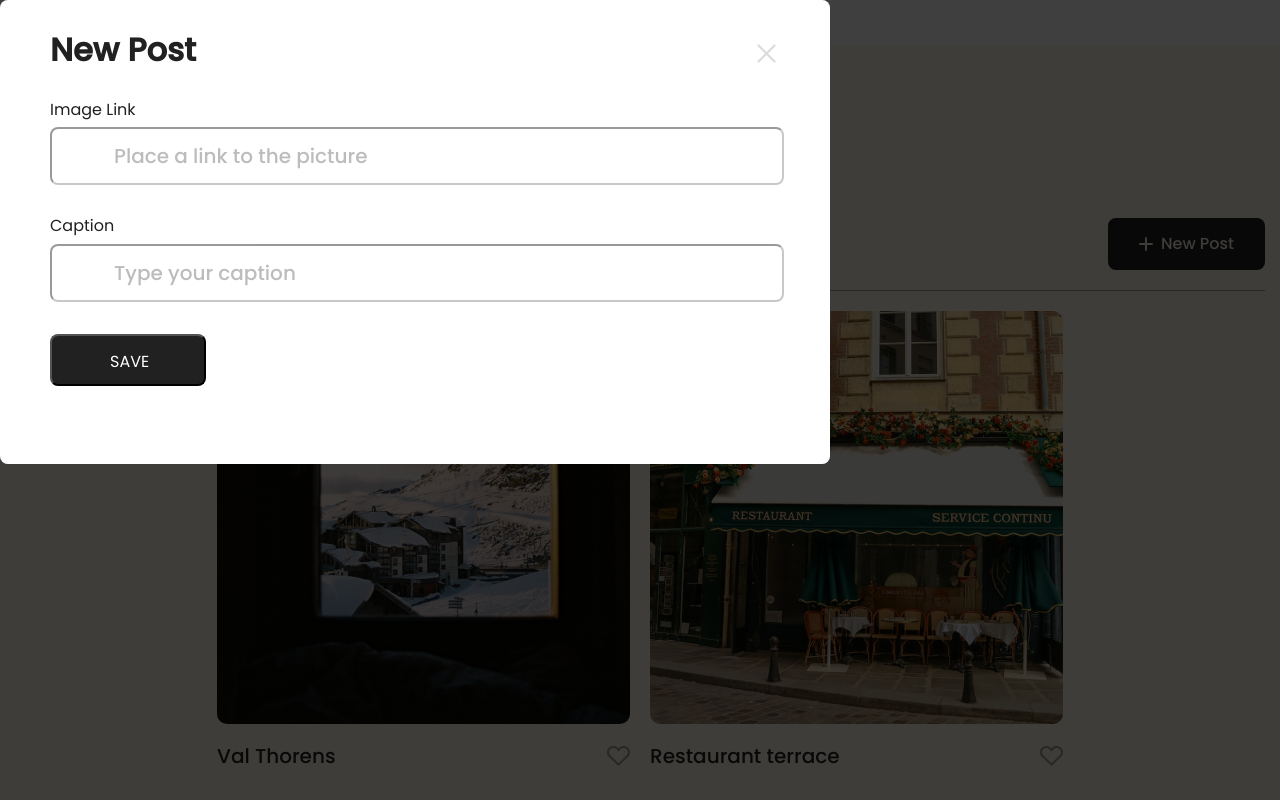
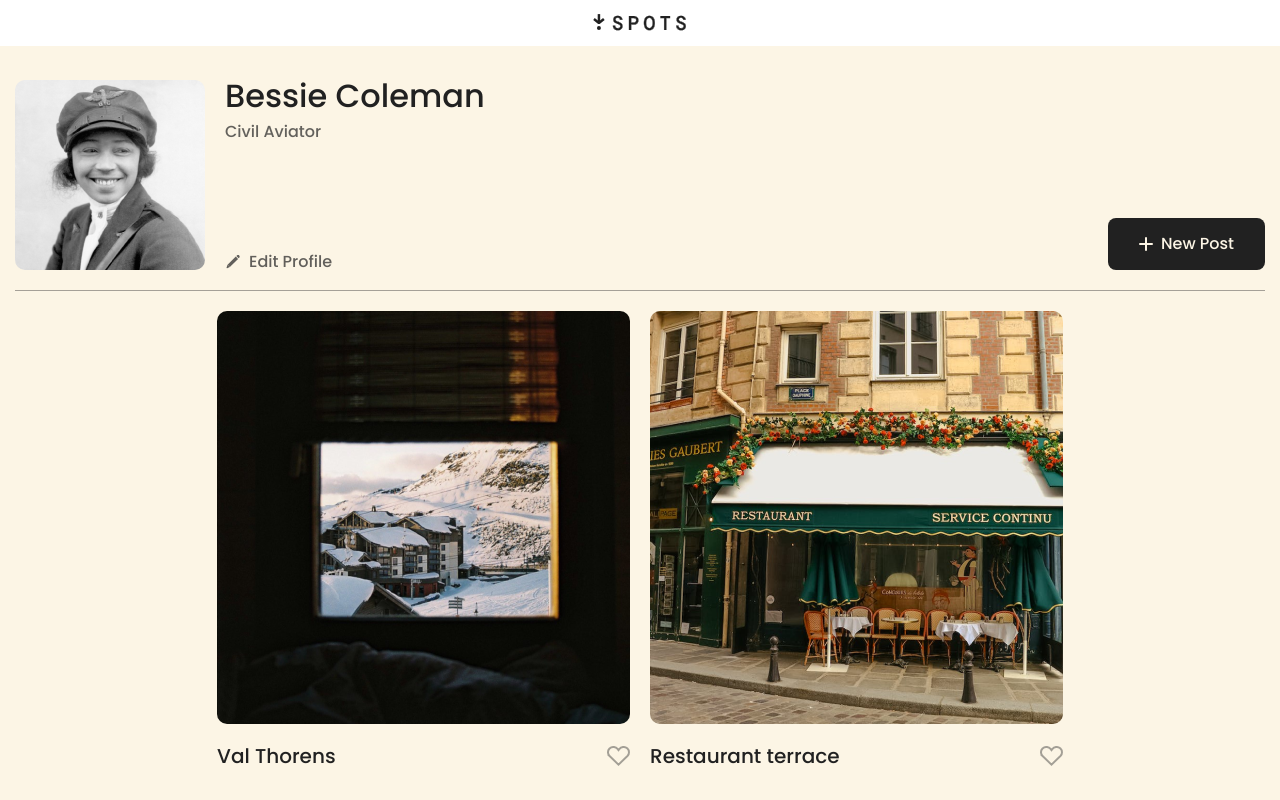
Before and after one commit to japorongao/se_project_spots, a plain HTML site: page index.html in a window 1280 px wide. Shown: the top 800 px of the page. Drawn offline with Linux system fonts and the light colour scheme.

Commit message:
modal Update

```diff
--- a/blocks/modal.css
+++ b/blocks/modal.css
@@ -6,7 +6,7 @@
   right: 0;
   bottom: 0;
   left: 0;
-  display: none;
+  display: flex;
   justify-content: center;
   align-items: center;
   font-family: Poppins, Arial, Helvetica, sans-serif;
@@ -14,7 +14,6 @@
 
 .modal_is-opened {
   visibility: visible;
-  display: block;
 }
 
 .modal__container {
--- a/index.html
+++ b/index.html
@@ -110,7 +110,7 @@
       <footer class="footer">
         <p class="footer__copyright">2025 &copy Spots</p>
       </footer>
-      <div class="modal modal_is-opened">
+      <div class="modal">
         <div class="modal__container">
           <button type="button" class="modal__close-btn">X</button>
           <h2 class="modal__title">Edit Profile</h2>
@@ -137,7 +137,7 @@
           </form>
         </div>
       </div>
-      <div class="modal modal_is-opened">
+      <div class="modal">
         <div class="modal__container">
           <button type="button" class="modal__close-btn">
             <img src="./images/CloseIcon.png" alt="x-icon" />
```
